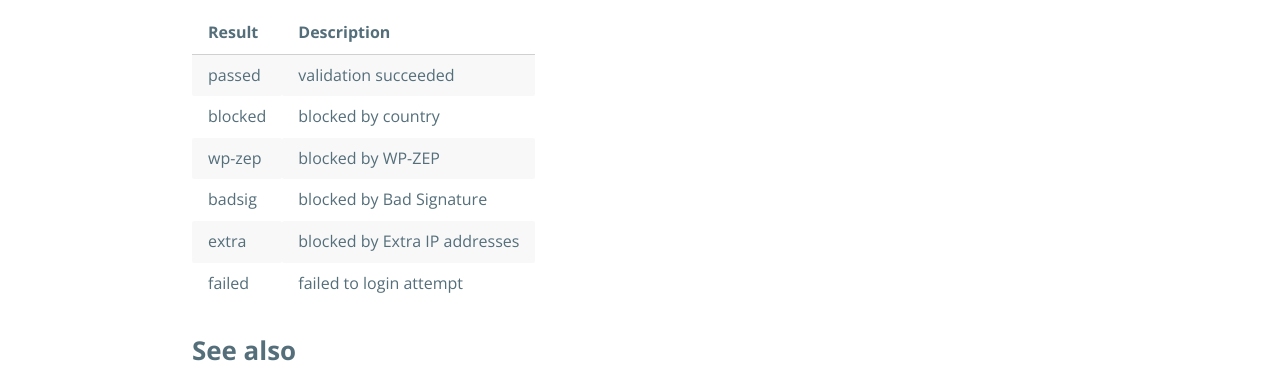
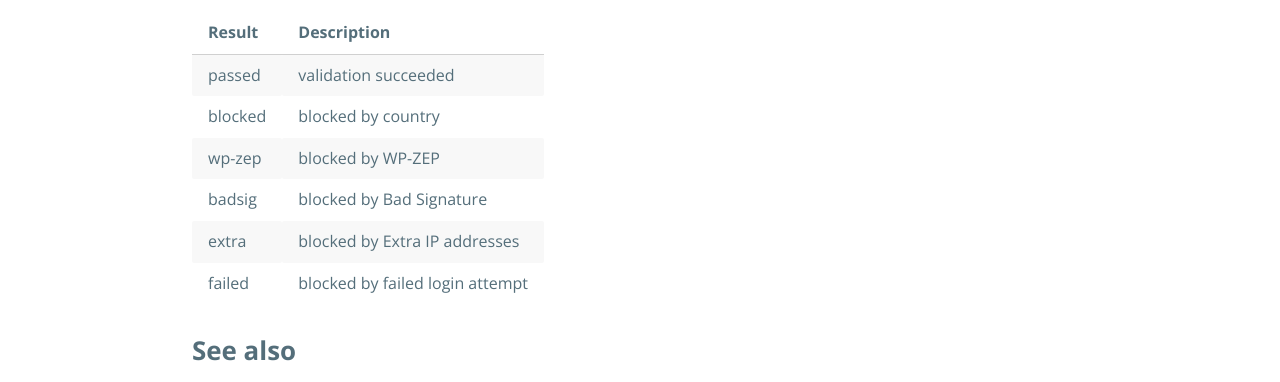
Before and after one commit to tokkonopapa/WordPress-IP-Geo-Block, a Jekyll site: the page built from _codex/06/record-settings-and-logs.md, in a window 1280 px wide and 900 px high, scrolled down 2170 px. Shown: the top 382 px of the window. Built offline with Jekyll 4.4.1, drawn with Linux system fonts in a browser that asks for light colours; some web fonts are replaced.

Commit message:
Update codex.

```diff
--- a/_codex/06/record-settings-and-logs.md
+++ b/_codex/06/record-settings-and-logs.md
@@ -70,14 +70,14 @@ The following picutre shows the reason of blocking at "**Result**" column on
 
 Here are the descriptions :
 
-| Result        | Description                   |
-|:--------------|:------------------------------|
-| passed        | validation succeeded          |
-| blocked       | blocked by country            |
-| wp-zep        | blocked by WP-ZEP             |
-| badsig        | blocked by Bad Signature      |
-| extra         | blocked by Extra IP addresses |
-| failed        | failed to login attempt       |
+| Result        | Description                     |
+|:--------------|:--------------------------------|
+| passed        | validation succeeded            |
+| blocked       | blocked by country              |
+| wp-zep        | blocked by WP-ZEP               |
+| badsig        | blocked by Bad Signature        |
+| extra         | blocked by Extra IP addresses   |
+| failed        | blocked by failed login attempt |
 
 ### See also ###
 
```
